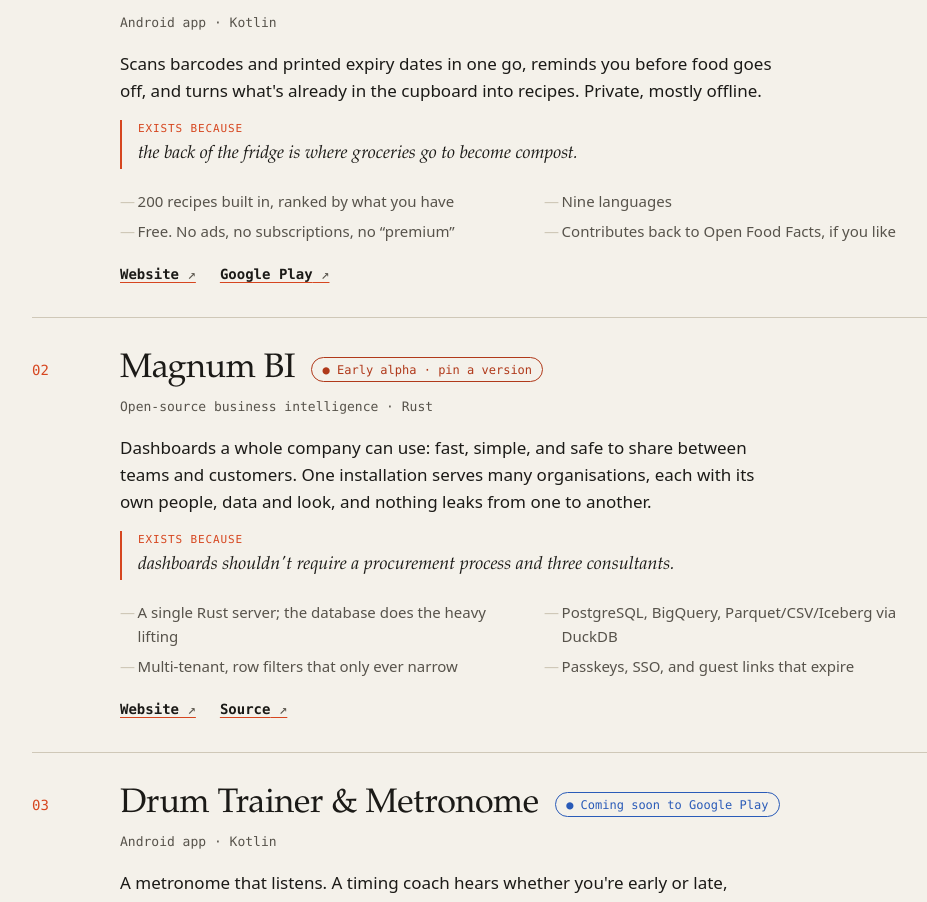
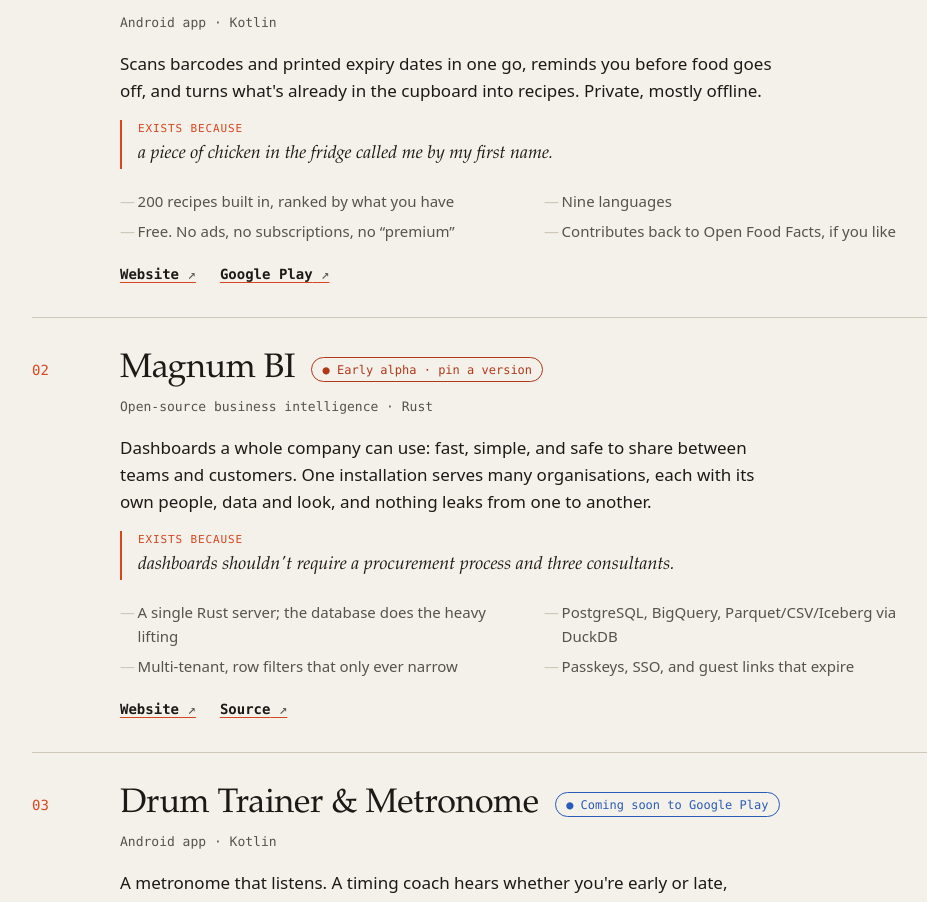
Before and after one commit to giobinda/binda.world, a plain HTML site: page index.html in a window 1280 px wide. Shown: the part 956-1858 px from the top of the page, without its empty margins (152-1079 px from the left). Drawn offline with Linux system fonts and the light colour scheme.

Commit message:
EthiCook: new 'Exists because' line

```diff
--- a/index.html
+++ b/index.html
@@ -66,7 +66,7 @@
             <p class="kind">Android app · Kotlin</p>
             <p class="desc">Scans barcodes and printed expiry dates in one go, reminds you before food
               goes off, and turns what's already in the cupboard into recipes. Private, mostly offline.</p>
-            <p class="why"><span>Exists because</span> the back of the fridge is where groceries go to become compost.</p>
+            <p class="why"><span>Exists because</span> a piece of chicken in the fridge called me by my first name.</p>
             <ul class="facts">
               <li>200 recipes built in, ranked by what you have</li>
               <li>Nine languages</li>
```
